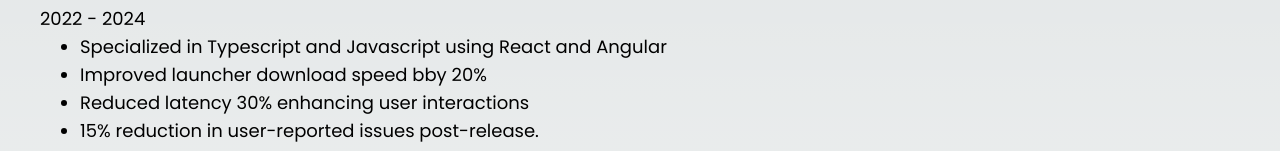
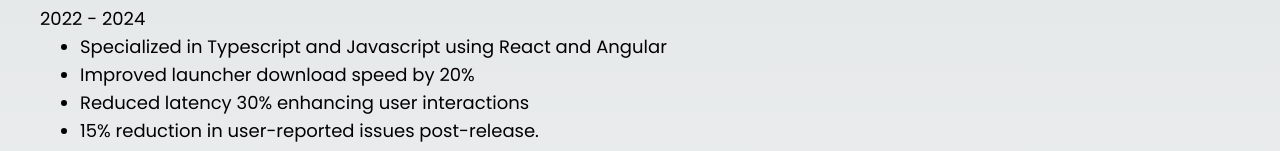
Before and after one commit to patjagielski/Resume, a Next.js app: page /resume in a window 1280 px wide. Shown: the part 748-899 px from the top of the page. Built offline with nearby package versions, Linux system fonts and the light colour scheme.

Commit message:
Adjusted String

```diff
--- a/src/pages/resume.tsx
+++ b/src/pages/resume.tsx
@@ -32,7 +32,7 @@
                     <h3 className="lg:text-lg">2022 - 2024</h3>
                     <ul className="flex flex-col mx-10 list-disc">
                         <li className="lg:text-lg"> Specialized in Typescript and Javascript using React and Angular </li>
-                        <li className="lg:text-lg"> Improved launcher download speed bby 20% </li>
+                        <li className="lg:text-lg"> Improved launcher download speed by 20% </li>
                         <li className="lg:text-lg"> Reduced latency 30% enhancing user interactions </li>
                         <li className="lg:text-lg"> 15% reduction in user-reported issues post-release. </li>
                     </ul>
```
